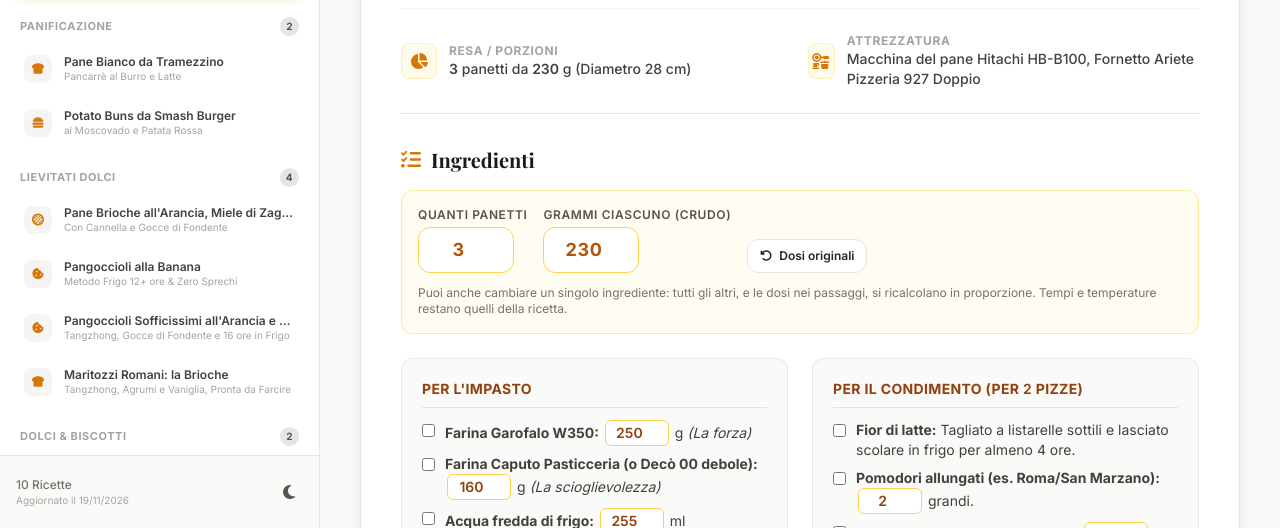
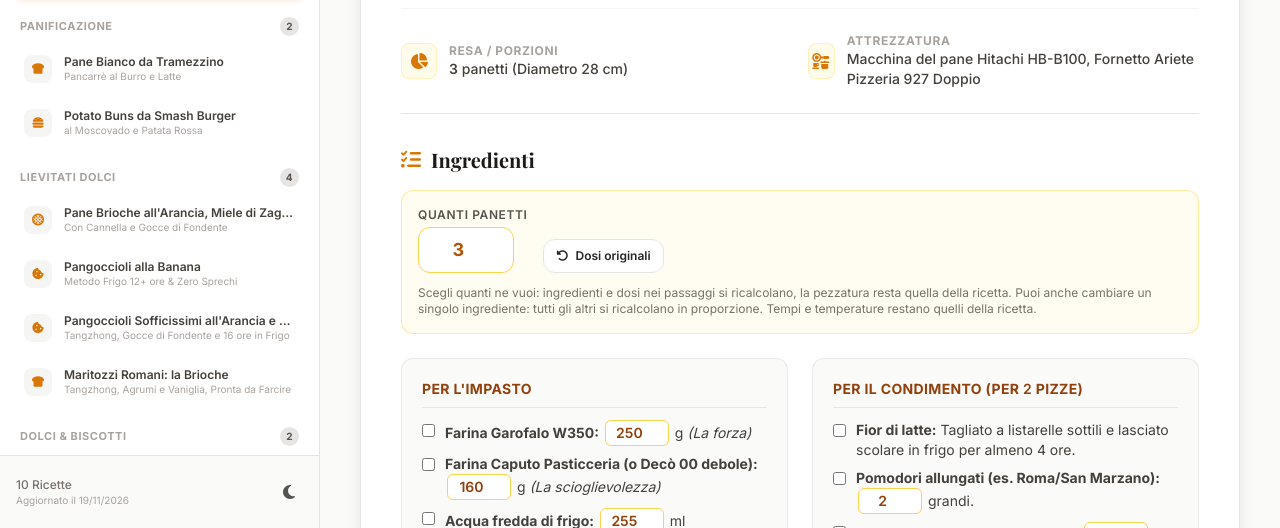
Before and after one commit to CCMielo/ricettario, a plain HTML site: page index.html in a window 1280 px wide. Shown: the part 272-800 px from the top of the page. Drawn offline with Linux system fonts and the light colour scheme.

Commit message:
Ricalcolo solo per numero di pezzi, senza peso finale
- Tolto il campo "grammi ciascuno": scegli quanti pezzi e le dosi si ricalcolano
  con la pezzatura della ricetta
- Tolti i pesi dalla riga "Resa"
- Pesi di divisione ricalcolati dagli ingredienti: pizza 228 g (era 230),
  potato buns 117 g (era 100)

Co-Authored-By: Claude Opus 5.5 <noreply@anthropic.com>

```diff
--- a/index.html
+++ b/index.html
@@ -183,8 +183,8 @@
         subtitle: "Metodo Massa a Freddo",
         category: "Lievitati Salati",
         icon: "fa-pizza-slice",
-        yield: "[[#3]] panetti da [[@230]] g (Diametro 28 cm)",
-        scaling: { pieces: 3, pieceWeight: 230, label: "panetti" },
+        yield: "[[#3]] panetti (Diametro 28 cm)",
+        scaling: { pieces: 3, label: "panetti" },
         equipment: "Macchina del pane Hitachi HB-B100, Fornetto Ariete Pizzeria 927 Doppio",
         tags: ["Idratazione 62%", "Massa a Freddo", "Lunga Lievitazione"],
         ingredients: [
@@ -232,7 +232,7 @@
           {
             title: "FASE 3: STAGLIO E APPRETTO (4 ore prima della cottura)",
             items: [
-              "<strong>Taglio a freddo:</strong> Tira fuori la ciotola dal frigo, rovescia la massa sul banco e tagliala subito in <strong>[[#3]] pezzi esatti da [[@230]] g</strong> (usa la bilancia!).",
+              "<strong>Taglio a freddo:</strong> Tira fuori la ciotola dal frigo, rovescia la massa sul banco e tagliala subito in <strong>[[#3]] pezzi esatti da [[@228]] g</strong> (usa la bilancia!).",
               "<strong>La Pirlatura a sfera:</strong> Prendi ogni pezzo, porta i bordi esterni verso il centro per 4-5 volte a raggiera (creando un fagottino). Capovolgi il panetto con la chiusura verso il banco e rotealo con le mani a coppa per tendere la superficie in una 'pelle' liscia.",
               "<strong>Il Risveglio:</strong> Spolvera di semola una teglia, adagia i panetti distanziati e sigilla benissimo con pellicola. Lasciali nel forno spento per <strong>4 ore</strong>. Sfruttando il clima di Catania, la temperatura ambiente è perfetta per farli raddoppiare in modo naturale ed equilibrato."
             ]
@@ -274,8 +274,8 @@
         subtitle: "Pancarrè al Burro e Latte",
         category: "Panificazione",
         icon: "fa-bread-slice",
-        yield: "Pagnotte a cassetta: [[#1]], da circa [[@850]] g",
-        scaling: { pieces: 1, pieceWeight: 850, label: "pagnotte", weightNote: "della pagnotta (cotta)" },
+        yield: "Pagnotte a cassetta: [[#1]]",
+        scaling: { pieces: 1, label: "pagnotte" },
         equipment: "Macchina del pane Hitachi HB-B100",
         tags: ["Soffice", "Crosta Finissima", "Anti-Spreco"],
         ingredients: [
@@ -341,8 +341,8 @@
         subtitle: "Scioglievolezza Sablé Artigianale",
         category: "Dolci & Biscotti",
         icon: "fa-cookie",
-        yield: "Circa [[#28]] biscotti da [[@26]] g (impasto crudo)",
-        scaling: { pieces: 28, pieceWeight: 26, label: "biscotti" },
+        yield: "Circa [[#28]] biscotti",
+        scaling: { pieces: 28, label: "biscotti" },
         equipment: "Mattarello, Fogli di Carta Forno, Stampo 5cm",
         tags: ["Frolla Sablé", "Aroma Limone", "Riposo Lungo"],
         ingredients: [
@@ -401,8 +401,8 @@
         subtitle: "Con Cannella e Gocce di Fondente",
         category: "Lievitati Dolci",
         icon: "fa-stroopwafel",
-        yield: "Pagnotte formato grande: [[#1]], da ~[[@850]] g",
-        scaling: { pieces: 1, pieceWeight: 850, label: "pagnotte", weightNote: "della pagnotta (cotta)" },
+        yield: "Pagnotte formato grande: [[#1]]",
+        scaling: { pieces: 1, label: "pagnotte" },
         equipment: "Macchina del pane Hitachi HB-B100",
         tags: ["Miele Zagara", "Cioccolato", "Aromatico"],
         ingredients: [
@@ -465,8 +465,8 @@
         subtitle: "Senza Zucchero con Eritritolo",
         category: "Fitness & Wellness",
         icon: "fa-cube",
-        yield: "Circa [[#4]] waffle grandi da [[@99]] g di pastella",
-        scaling: { pieces: 4, pieceWeight: 99, label: "waffle" },
+        yield: "Circa [[#4]] waffle grandi",
+        scaling: { pieces: 4, label: "waffle" },
         equipment: "Bimby TM5, Tostiera/Piastra per Waffle",
         tags: ["Proteico", "Senza Zucchero", "Bimby TM5", "Low Carb"],
         ingredients: [
@@ -517,8 +517,8 @@
         subtitle: "al Moscovado e Patata Rossa",
         category: "Panificazione",
         icon: "fa-hamburger",
-        yield: "[[#8]] panini da circa [[@100]] g ciascuno",
-        scaling: { pieces: 8, pieceWeight: 100, label: "panini" },
+        yield: "[[#8]] panini",
+        scaling: { pieces: 8, label: "panini" },
         equipment: "Friggitrice ad aria, Bimby TM5, Hitachi HB-B100, Forno Glem Gas",
         tags: ["Maturazione Overnight", "Zero Sprechi", "Smash Burger"],
         ingredients: [
@@ -574,7 +574,7 @@
           {
             title: "FASE 4: STAGLIO, PIRLATURA E SECONDA LIEVITAZIONE",
             items: [
-              "<strong>Staglio:</strong> Dividi l'impasto freddo in <strong>[[#8]] porzioni uguali da circa [[@100]] g</strong>.",
+              "<strong>Staglio:</strong> Dividi l'impasto freddo in <strong>[[#8]] porzioni uguali da circa [[@117]] g</strong>.",
               "<strong>Pirlatura:</strong> Forma palline sferiche ben tese ruotandole sul piano imburrato (senza farina).",
               "<strong>Lievitazione:</strong> Disponi su teglia, appiattisci leggermente e metti nel forno Glem Gas spento con luce accesa per <strong>60-90 minuti</strong> (fino al raddoppio)."
             ]
@@ -610,8 +610,8 @@
         subtitle: "Metodo Frigo 12+ ore & Zero Sprechi",
         category: "Lievitati Dolci",
         icon: "fa-cookie-bite",
-        yield: "[[#14]] Pangoccioli da circa [[@83]] g (impasto crudo)",
-        scaling: { pieces: 14, pieceWeight: 83, label: "pangoccioli" },
+        yield: "[[#14]] Pangoccioli",
+        scaling: { pieces: 14, label: "pangoccioli" },
         equipment: "Bimby TM5, Forno Glem Gas Specialista SA66IX",
         tags: ["Metodo Frigo 12+ h", "Zero Sprechi", "Zero Strutto/Margarina", "Maturazione a Freddo"],
         ingredients: [
@@ -710,8 +710,8 @@
         subtitle: "Tangzhong, Gocce di Fondente e 16 ore in Frigo",
         category: "Lievitati Dolci",
         icon: "fa-cookie-bite",
-        yield: "[[#12]] Pangoccioli da circa [[@80]] g (impasto crudo)",
-        scaling: { pieces: 12, pieceWeight: 80, label: "pangoccioli" },
+        yield: "[[#12]] Pangoccioli",
+        scaling: { pieces: 12, label: "pangoccioli" },
         equipment: "Bimby TM5, Macchina del pane Hitachi HB-B100, Forno Glem Gas Specialista SA66IX, secondo forno, bacinella di vetro",
         tags: ["Tangzhong", "Metodo Frigo 16 h", "Arancia & Vaniglia", "Zero Sprechi"],
         ingredients: [
@@ -909,8 +909,8 @@
         subtitle: "Tangzhong, Agrumi e Vaniglia, Pronta da Farcire",
         category: "Lievitati Dolci",
         icon: "fa-bread-slice",
-        yield: "[[#12]] maritozzi da circa [[@68]] g (impasto crudo)",
-        scaling: { pieces: 12, pieceWeight: 68, label: "maritozzi" },
+        yield: "[[#12]] maritozzi",
+        scaling: { pieces: 12, label: "maritozzi" },
         equipment: "Bimby TM5, Macchina del pane Hitachi HB-B100, Forno Glem Gas Specialista SA66IX, secondo forno, bacinella di vetro",
         tags: ["Tangzhong", "Metodo Frigo 16 h", "Agrumi & Vaniglia", "Zero Sprechi"],
         ingredients: [
@@ -1124,8 +1124,7 @@
 
     // RICALCOLO DOSI
     // Nei testi delle ricette: [[400]] = quantità che si ricalcola, [[#14]] = numero di pezzi,
-    // [[@83]] = grammi di ogni pezzo (impasto crudo, o pagnotta cotta se "weightNote" lo dice).
-    // Le ricette senza "scaling" non hanno marcatori.
+    // [[@83]] = grammi di ogni pezzo quando dividi l'impasto. Le ricette senza "scaling" non hanno marcatori.
     const QTY_MARKER = /\[\[([#@]?)(\d+(?:[.,]\d+)?)\]\]/g;
 
     function stripQtyMarkers(text) {
@@ -1143,7 +1142,7 @@
       return text.replace(QTY_MARKER, (match, kind, num) => {
         const base = parseFloat(num.replace(',', '.'));
         if (kind === '#') return `<span class="qty-pieces font-semibold">${formatQty(base)}</span>`;
-        if (kind === '@') return `<span class="qty-weight font-semibold">${formatQty(base)}</span>`;
+        if (kind === '@') return `<span class="qty-weight font-semibold" data-base="${base}">${formatQty(base)}</span>`;
         if (first) {
           first = false;
           return `<input type="number" inputmode="decimal" min="0" step="any" value="${formatQty(base).replace(',', '.')}" data-base="${base}" aria-label="Quantità" class="qty-input w-16 px-1.5 py-0.5 mx-0.5 bg-white dark:bg-stone-800 border border-amber-300 dark:border-amber-700 rounded-md text-center font-semibold text-amber-800 dark:text-amber-300 focus:outline-none focus:ring-2 focus:ring-amber-500">`;
@@ -1160,28 +1159,24 @@
               Quanti ${scaling.label}
               <input type="number" id="scalePieces" inputmode="numeric" min="1" step="1" value="${scaling.pieces}" class="mt-1 w-24 px-3 py-2 bg-white dark:bg-stone-900 border border-amber-300 dark:border-amber-700 rounded-xl font-bold text-amber-700 dark:text-amber-400 text-center text-lg focus:outline-none focus:ring-2 focus:ring-amber-500">
             </label>
-            <label class="flex flex-col text-xs font-semibold text-stone-600 dark:text-stone-400 uppercase tracking-wider">
-              Grammi ${scaling.weightNote || 'ciascuno (crudo)'}
-              <input type="number" id="scaleWeight" inputmode="decimal" min="1" step="any" value="${scaling.pieceWeight}" class="mt-1 w-24 px-3 py-2 bg-white dark:bg-stone-900 border border-amber-300 dark:border-amber-700 rounded-xl font-bold text-amber-700 dark:text-amber-400 text-center text-lg focus:outline-none focus:ring-2 focus:ring-amber-500">
-            </label>
             <button type="button" id="scaleReset" class="px-3 py-2 bg-white dark:bg-stone-900 hover:bg-amber-600 hover:text-white border border-stone-200 dark:border-stone-800 rounded-xl text-xs font-semibold transition-all">
               <i class="fa-solid fa-rotate-left mr-1"></i> Dosi originali
             </button>
           </div>
-          <p class="text-xs text-stone-500 dark:text-stone-400 mt-3">Puoi anche cambiare un singolo ingrediente: tutti gli altri, e le dosi nei passaggi, si ricalcolano in proporzione. Tempi e temperature restano quelli della ricetta.</p>
+          <p class="text-xs text-stone-500 dark:text-stone-400 mt-3">Scegli quanti ne vuoi: ingredienti e dosi nei passaggi si ricalcolano, la pezzatura resta quella della ricetta. Puoi anche cambiare un singolo ingrediente: tutti gli altri si ricalcolano in proporzione. Tempi e temperature restano quelli della ricetta.</p>
         </div>
       `;
     }
 
+    // "Quanti" cambia il numero di pezzi lasciando la pezzatura della ricetta.
+    // Un singolo ingrediente cambia tutte le dosi in proporzione: i pezzi restano quelli, cambia il peso di ognuno.
     function initScaling(scaling) {
-      const baseTotal = scaling.pieces * scaling.pieceWeight;
       const piecesInput = document.getElementById('scalePieces');
-      const weightInput = document.getElementById('scaleWeight');
       let pieces = scaling.pieces;
       let factor = 1;
 
       function apply(skip) {
-        const weight = baseTotal * factor / pieces;
+        const weightRatio = factor * scaling.pieces / pieces;
         document.querySelectorAll('#recipeContainer .qty').forEach(el => {
           el.textContent = formatQty(parseFloat(el.dataset.base) * factor);
         });
@@ -1189,9 +1184,10 @@
           if (el !== skip) el.value = formatQty(parseFloat(el.dataset.base) * factor).replace(',', '.');
         });
         document.querySelectorAll('#recipeContainer .qty-pieces').forEach(el => { el.textContent = formatQty(pieces); });
-        document.querySelectorAll('#recipeContainer .qty-weight').forEach(el => { el.textContent = formatQty(weight); });
+        document.querySelectorAll('#recipeContainer .qty-weight').forEach(el => {
+          el.textContent = formatQty(parseFloat(el.dataset.base) * weightRatio);
+        });
         if (skip !== piecesInput) piecesInput.value = pieces;
-        if (skip !== weightInput) weightInput.value = formatQty(weight).replace(',', '.');
       }
 
       function readPositive(input) {
@@ -1201,18 +1197,10 @@
 
       piecesInput.addEventListener('input', () => {
         const p = readPositive(piecesInput);
-        const w = readPositive(weightInput);
-        if (!p || !w) return;
+        if (!p) return;
         pieces = p;
-        factor = (p * w) / baseTotal;
+        factor = p / scaling.pieces;
         apply(piecesInput);
-      });
-
-      weightInput.addEventListener('input', () => {
-        const w = readPositive(weightInput);
-        if (!w) return;
-        factor = (pieces * w) / baseTotal;
-        apply(weightInput);
       });
 
       document.querySelectorAll('#recipeContainer .qty-input').forEach(input => {
```
